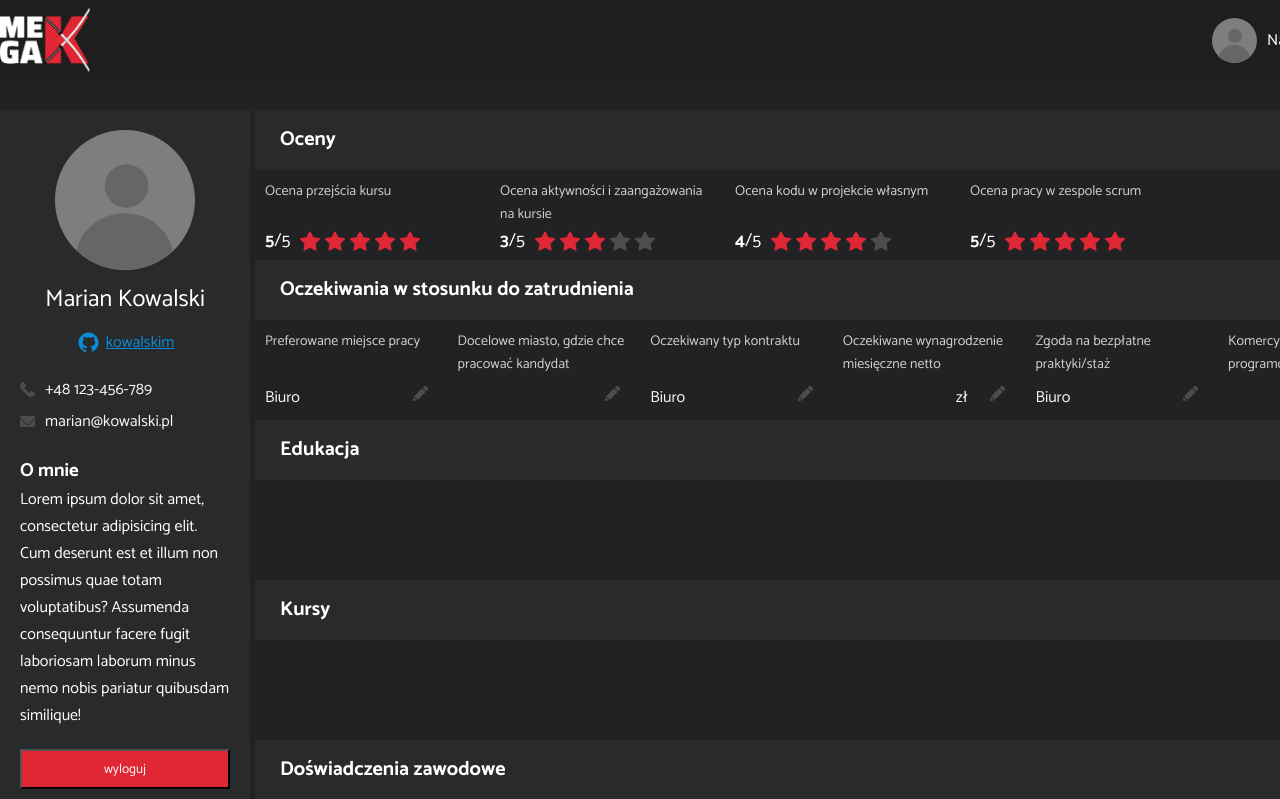
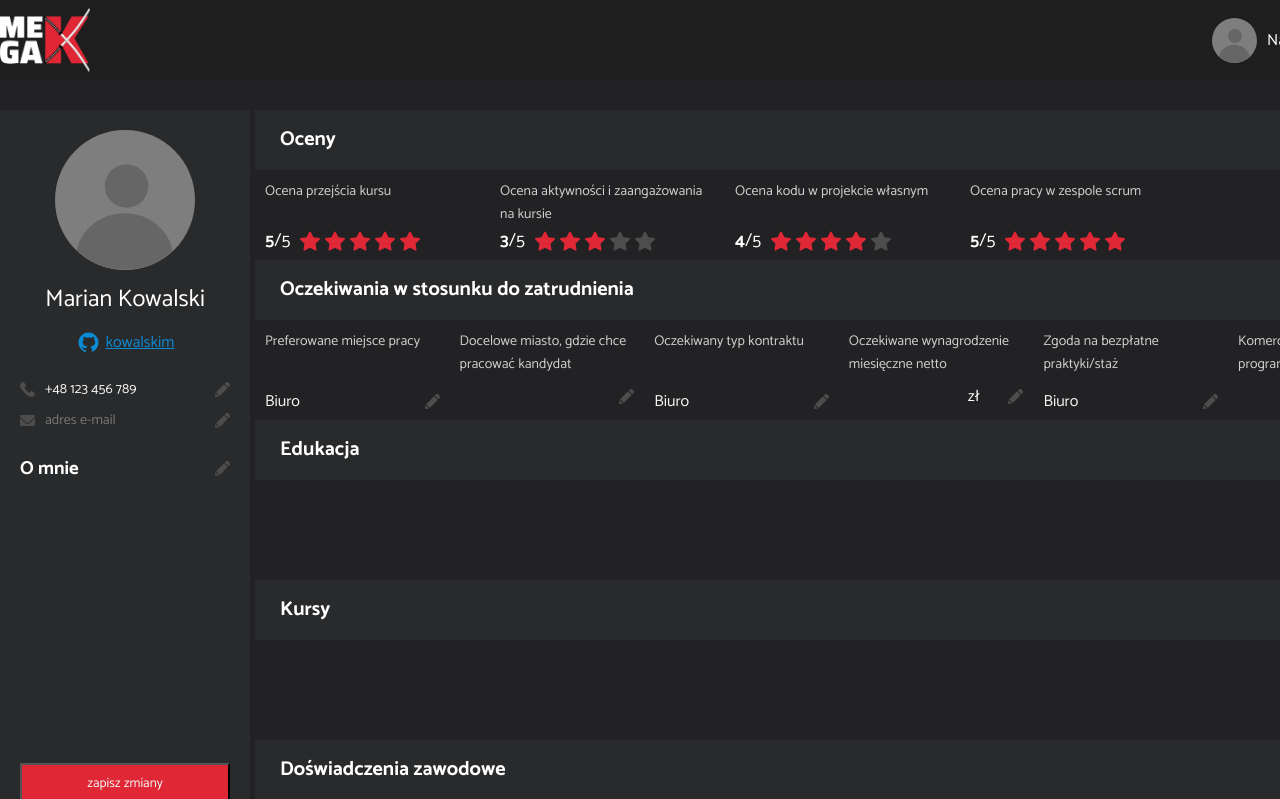
Before and after one commit to obrebskim/megakhh17-fe, a React (Create React App) app: page /account in a window 1280 px wide. Shown: the top 799 px of the page. Built offline with nearby package versions, Linux system fonts and the light colour scheme.

Commit message:
Handle UserAccount fields. Connecting witch UserAccountContext

```diff
--- a/src/Components/AccountAside/AboutTile.tsx
+++ b/src/Components/AccountAside/AboutTile.tsx
@@ -1,22 +1,59 @@
-import React from "react";
+import React, { ChangeEvent, useContext, useState } from "react";
 import styled from "styled-components";
+import EditButton from "../Common/EditButton/EditButton";
+import { UserAccountContext } from "../../Context/UserAccountContext";
 
 const Container = styled.div`
+  width: 100%;
+  & textarea {
+    resize: none;
+    width: 100%;
+    min-height: 250px;
+    text-align: justify;
+    &:disabled {
+      background-color: transparent;
+      border: none;
+      color: var(--fontColor);
+    }
+  }
+`;
+
+const Wrapper = styled.div`
+  width: 100%;
+  display: flex;
+  align-items: center;
+  justify-content: space-between;
   & h3 {
     color: var(--tirnaryFontColor);
   }
 `;
 
 function AboutTile() {
+  const { state, dispatch } = useContext(UserAccountContext);
+  const [about, setAbout] = useState<string>(state.bio);
+  const [isEditable, setIsEditable] = useState<boolean>(false);
+  const handleAboutChange = () => {
+    if (isEditable) {
+      dispatch({ type: "SET_BIO", payload: about });
+      setIsEditable(false);
+    } else if (!isEditable) {
+      setIsEditable(true);
+    }
+  };
   return (
     <Container>
-      <h3>O mnie</h3>
-      <p>
-        Lorem ipsum dolor sit amet, consectetur adipisicing elit. Cum deserunt
-        est et illum non possimus quae totam voluptatibus? Assumenda
-        consequuntur facere fugit laboriosam laborum minus nemo nobis pariatur
-        quibusdam similique!
-      </p>
+      <Wrapper>
+        <h3>O mnie</h3>
+        <EditButton value={isEditable} onclick={handleAboutChange} />
+      </Wrapper>
+      <textarea
+        value={about}
+        onChange={(e: ChangeEvent<HTMLTextAreaElement>) =>
+          setAbout(e.target.value)
+        }
+        onBlur={() => setAbout(state.bio)}
+        disabled={!isEditable}
+      />
     </Container>
   );
 }
--- a/src/Components/AccountAside/AccountAside.tsx
+++ b/src/Components/AccountAside/AccountAside.tsx
@@ -11,11 +11,12 @@ const Container = styled.aside`
   gap: 20px;
   padding: 20px;
   background-color: var(--secondaryDark);
-  & button {
+  & .button {
     height: 40px;
     width: 100%;
     background-color: var(--buttonColor);
     color: var(--fontColor);
+    cursor: pointer;
   }
 `;
 
@@ -25,7 +26,12 @@ function AccountAside() {
       <Avatar name="Marian Kowalski" vertical />
       <ContactTile />
       <AboutTile />
-      <button type="button">wyloguj</button>
+      <button className="button" type="button">
+        zapisz zmiany
+      </button>
+      <button className="button" type="button">
+        wyloguj
+      </button>
     </Container>
   );
 }
--- a/src/Components/AccountAside/ContactTile.tsx
+++ b/src/Components/AccountAside/ContactTile.tsx
@@ -1,7 +1,15 @@
-import React from "react";
+import React, {
+  ChangeEvent,
+  useContext,
+  useEffect,
+  useRef,
+  useState,
+} from "react";
 import styled from "styled-components";
-import phoneIco from "../../Assets/img/phone.svg";
-import mailIco from "../../Assets/img/mail.svg";
+import { ReactComponent as PhoneIco } from "../../Assets/img/phone.svg";
+import { ReactComponent as MailIco } from "../../Assets/img/mail.svg";
+import EditButton from "../Common/EditButton/EditButton";
+import { UserAccountContext } from "../../Context/UserAccountContext";
 
 const Container = styled.div`
   width: 100%;
@@ -11,28 +19,100 @@ const Container = styled.div`
 `;
 
 const Wrapper = styled.div`
-  display: flex;
+  height: 26px;
+  display: grid;
   align-items: center;
-  gap: 10px;
-  & img {
+  grid-template-columns: 25px auto 25px;
+  & svg {
     width: 15px;
   }
   & a {
     color: var(--fontColor);
     text-decoration: none;
   }
+  & input:disabled {
+    background-color: transparent;
+    border: none;
+    font-size: 1.4rem;
+    color: var(--fontColor);
+  }
+  & input[pattern]:invalid {
+    outline: 2px solid var(--buttonColor);
+  }
 `;
 
 function ContactTile() {
+  const { state, dispatch } = useContext(UserAccountContext);
+  const [phone, setPhone] = useState<string>(state.tel);
+  const [email, setEmail] = useState<string>(state.email);
+  const [isPhoneEditable, setIsPhoneEditable] = useState<boolean>(false);
+  const [isEmailEditable, setIsEmailEditable] = useState<boolean>(false);
+  const [isPhoneValid, setIsPhoneValid] = useState<boolean>(false);
+  const [isEmailValid, setIsEmailValid] = useState<boolean>(false);
+  const phoneRef = useRef<HTMLInputElement>(null);
+  const emailRef = useRef<HTMLInputElement>(null);
+  useEffect(() => {
+    if (phoneRef.current !== null) {
+      setIsPhoneValid(phoneRef.current.validity.valid);
+    }
+  }, [phone]);
+  useEffect(() => {
+    if (emailRef.current !== null) {
+      setIsEmailValid(emailRef.current.validity.valid);
+    }
+  }, [email]);
+
+  const handlePhoneChange = () => {
+    if (isPhoneValid && isPhoneEditable) {
+      dispatch({ type: "SET_PHONE", payload: phone });
+      setIsPhoneEditable(false);
+    } else if (!isPhoneEditable) {
+      setIsPhoneEditable(true);
+    }
+  };
+
+  const handleEmailChange = () => {
+    if (isEmailValid && isEmailEditable) {
+      dispatch({ type: "SET_EMAIL", payload: email });
+      setIsEmailEditable(false);
+    } else if (!isEmailEditable) {
+      setIsEmailEditable(true);
+    }
+  };
+
   return (
     <Container>
       <Wrapper>
-        <img src={phoneIco} alt="" />
-        <a href="tel:123-456-789">+48 123-456-789</a>
+        <PhoneIco />
+        <input
+          type="text"
+          pattern="[+][0-9]{2} [0-9]{3} [0-9]{3} [0-9]{3}"
+          placeholder="numer telefonu"
+          title="Prawidłowy format numeru to +48 111 111 111"
+          ref={phoneRef}
+          value={phone}
+          onChange={(e: ChangeEvent<HTMLInputElement>) =>
+            setPhone(e.target.value)
+          }
+          disabled={!isPhoneEditable}
+        />
+        <EditButton value={isPhoneEditable} onclick={handlePhoneChange} />
       </Wrapper>
       <Wrapper>
-        <img src={mailIco} alt="" />
-        <a href="mailto:marian@kowalski.pl">marian@kowalski.pl</a>
+        <MailIco />
+        <input
+          type="email"
+          placeholder="adres e-mail"
+          pattern="[a-z0-9._%+-]+@[a-z0-9.-]+.[a-z]{2,4}$"
+          title="Prawidłowy format e-mail kowalski@domena.pl."
+          ref={emailRef}
+          value={email}
+          onChange={(e: ChangeEvent<HTMLInputElement>) =>
+            setEmail(e.target.value)
+          }
+          disabled={!isEmailEditable}
+        />
+        <EditButton value={isEmailEditable} onclick={handleEmailChange} />
       </Wrapper>
     </Container>
   );
--- a/src/Components/AccountMain/ExpectationsTile.tsx
+++ b/src/Components/AccountMain/ExpectationsTile.tsx
@@ -1,7 +1,7 @@
 import React, { ChangeEvent, useState } from "react";
 import styled from "styled-components";
-import EditButton from "../Common/EditButton";
-import { ContextActionInterface } from "../../Context/UserAccountContext";
+import EditButton from "../Common/EditButton/EditButton";
+import { UserAccountContextActionInterface } from "../../Types/UserAccountContextActionInterface";
 
 const Container = styled.div`
   height: 100%;
@@ -38,7 +38,7 @@ type InputType = "select" | "number" | "text";
 interface PropsTypes {
   value: string;
   type: InputType;
-  onchange: React.Dispatch<ContextActionInterface>;
+  onchange: React.Dispatch<UserAccountContextActionInterface>;
   postfix?: string;
   title: string;
   actionName: string;
--- a/src/Components/AccountMain/GradeTile.tsx
+++ b/src/Components/AccountMain/GradeTile.tsx
@@ -51,6 +51,7 @@ function GradeTile({ title, grade }: PropsTypes) {
         <div className="stars">
           {stars.map((s) => (
             <StarIco
+              key={s}
               style={{
                 fill: `${
                   s <= Number(grade)
--- a/src/Components/AccountMain/TextTile.tsx
+++ b/src/Components/AccountMain/TextTile.tsx
@@ -1,7 +1,7 @@
 import React, { ChangeEvent, useState } from "react";
 import styled from "styled-components";
-import EditButton from "../Common/EditButton";
-import { ContextActionInterface } from "../../Context/UserAccountContext";
+import EditButton from "../Common/EditButton/EditButton";
+import { UserAccountContextActionInterface } from "../../Types/UserAccountContextActionInterface";
 
 const Container = styled.div`
   display: flex;
@@ -22,7 +22,7 @@ const Container = styled.div`
 
 interface PropsTypes {
   text: string;
-  onchange: React.Dispatch<ContextActionInterface>;
+  onchange: React.Dispatch<UserAccountContextActionInterface>;
   actionName: string;
 }
 
--- a/src/Components/Common/EditButton.tsx
+++ b/src/Components/Common/EditButton/EditButton.tsx
@@ -1,15 +1,19 @@
 import React from "react";
 import styled from "styled-components";
-import pencilIco from "../../Assets/img/pencil.svg";
-import okIco from "../../Assets/img/ok.svg";
+import { ReactComponent as PencilIco } from "../../../Assets/img/pencil.svg";
+import { ReactComponent as OkIco } from "../../../Assets/img/ok.svg";
 
 const Container = styled.button`
-  padding: 10px;
-  background: transparent;
+  display: flex;
+  justify-content: center;
+  align-items: center;
+  margin-left: 10px;
+  background-color: transparent;
   border: none;
   cursor: pointer;
-  & img {
+  & svg {
     width: 15px;
+    height: 15px;
   }
 `;
 
@@ -21,7 +25,7 @@ interface PropsType {
 function EditButton({ value, onclick }: PropsType) {
   return (
     <Container type="button" onClick={onclick}>
-      {value ? <img src={okIco} alt="" /> : <img src={pencilIco} alt="" />}
+      {value ? <OkIco /> : <PencilIco />}
     </Container>
   );
 }
--- a/src/Context/UserAccountContext.tsx
+++ b/src/Context/UserAccountContext.tsx
@@ -17,6 +17,9 @@ const initialState: UserAccountContextStateInterface = {
   education: "",
   courses: "",
   experience: "",
+  tel: "+48 123 456 789",
+  email: "",
+  bio: "",
 };
 
 export interface ContextPropsInterface {
--- a/src/Context/userAccountReducer.ts
+++ b/src/Context/userAccountReducer.ts
@@ -22,6 +22,12 @@ export default function userAccountReducer(
       return { ...state, courses: action.payload };
     case "SET_EXPERIENCE":
       return { ...state, experience: action.payload };
+    case "SET_PHONE":
+      return { ...state, tel: action.payload };
+    case "SET_EMAIL":
+      return { ...state, email: action.payload };
+    case "SET_BIO":
+      return { ...state, bio: action.payload };
     default:
       return state;
   }
--- a/src/Types/UserAccountContextStateInterface.ts
+++ b/src/Types/UserAccountContextStateInterface.ts
@@ -12,4 +12,7 @@ export interface UserAccountContextStateInterface {
   education: string;
   courses: string;
   experience: string;
+  tel: string;
+  email: string;
+  bio: string;
 }
```
